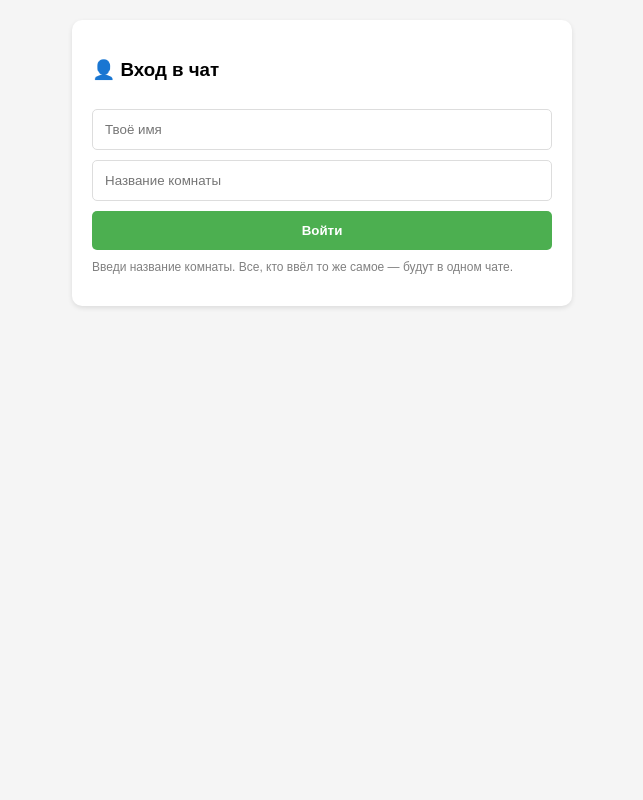
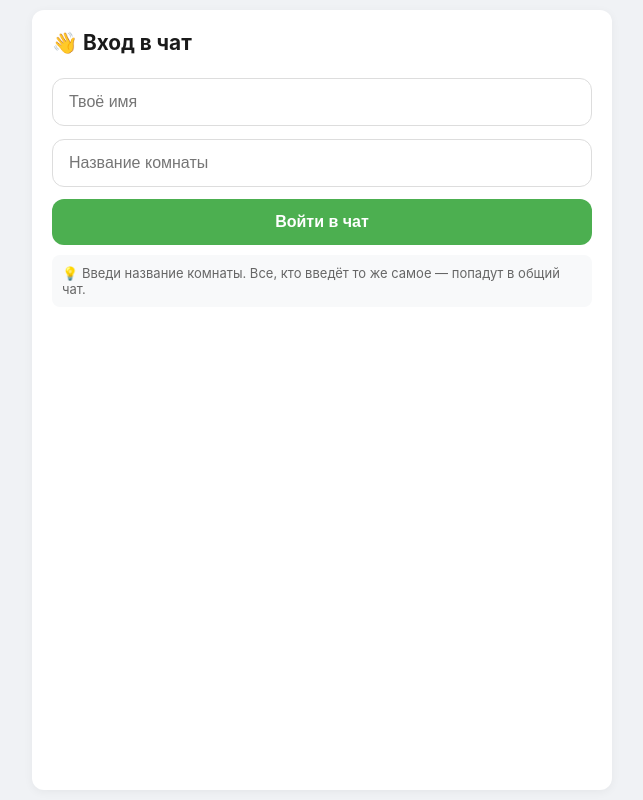
Before and after one commit to fkvcgxbxvkxmvx-lang/messehger, a Flask app: page / in a window 1280 px wide. Shown: the whole page, without its empty margins (318-961 px from the left). Run offline with Flask 3, Linux system fonts and the light colour scheme.

Commit message:
index.html

```diff
--- a/templates/index.html
+++ b/templates/index.html
@@ -2,124 +2,225 @@
 <html lang="ru">
 <head>
     <meta charset="UTF-8">
-    <meta name="viewport" content="width=device-width, initial-scale=1.0">
-    <title>Чат с комнатами</title>
+    <meta name="viewport" content="width=device-width, initial-scale=1.0, maximum-scale=1.0, user-scalable=no">
+    <title>Мой Чат</title>
+
+    <!-- PWA Manifest и иконки -->
+    <link rel="manifest" href="/static/manifest.json">
+    <meta name="theme-color" content="#4CAF50">
+    <link rel="apple-touch-icon" href="/static/icon-192.png">
+
     <style>
+        * {
+            box-sizing: border-box;
+            margin: 0;
+            padding: 0;
+        }
+
         body {
-            font-family: Arial, sans-serif;
-            max-width: 500px;
-            margin: auto;
-            padding: 20px;
-            background: #f5f5f5;
+            font-family: -apple-system, BlinkMacSystemFont, 'Segoe UI', Roboto, Helvetica, Arial, sans-serif;
+            max-width: 600px;
+            margin: 0 auto;
+            padding: 10px;
+            background: #f0f2f5;
+            min-height: 100vh;
+            display: flex;
+            flex-direction: column;
         }
+
         #login-box, #chat-box {
             background: white;
-            border-radius: 10px;
+            border-radius: 12px;
             padding: 20px;
-            box-shadow: 0 2px 5px rgba(0,0,0,0.1);
+            box-shadow: 0 2px 10px rgba(0,0,0,0.05);
+            flex: 1;
+            display: flex;
+            flex-direction: column;
         }
+
         #chat-box {
             display: none;
+            height: calc(100vh - 20px);
+            max-height: 800px;
         }
+
+        h3 {
+            margin-bottom: 15px;
+            color: #1a1a1a;
+            font-size: 1.3rem;
+            display: flex;
+            align-items: center;
+            gap: 8px;
+            flex-shrink: 0;
+        }
+
         #chat {
-            border: 1px solid #ddd;
-            height: 350px;
+            border: 1px solid #e0e0e0;
+            height: 100%;
             overflow-y: auto;
-            padding: 10px;
-            margin-bottom: 10px;
+            padding: 12px;
+            margin-bottom: 12px;
             background: #fafafa;
-            border-radius: 5px;
+            border-radius: 12px;
+            display: flex;
+            flex-direction: column;
+            gap: 8px;
         }
+
         .message {
-            margin-bottom: 8px;
-            padding: 5px 10px;
-            background: #e3f2fd;
-            border-radius: 15px;
-            display: inline-block;
-            max-width: 80%;
+            padding: 8px 12px;
+            border-radius: 18px;
+            max-width: 75%;
+            word-wrap: break-word;
+            white-space: pre-wrap;
+            overflow-wrap: break-word;
+            position: relative;
+            font-size: 15px;
+            line-height: 1.4;
+            box-shadow: 0 1px 2px rgba(0,0,0,0.05);
         }
+
         .my-message {
             background: #dcf8c6;
-            float: right;
-            clear: both;
+            align-self: flex-end;
+            border-bottom-right-radius: 4px;
         }
+
         .other-message {
-            background: #ffffff;
-            border: 1px solid #ddd;
-            float: left;
-            clear: both;
+            background: white;
+            border: 1px solid #e0e0e0;
+            align-self: flex-start;
+            border-bottom-left-radius: 4px;
         }
+
         .username {
-            font-weight: bold;
-            font-size: 12px;
-            color: #555;
+            font-weight: 600;
+            font-size: 13px;
+            color: #2c3e50;
+            margin-bottom: 3px;
+            opacity: 0.8;
         }
+
+        .my-message .username {
+            color: #1b5e20;
+        }
+
         input, button {
             width: 100%;
-            padding: 12px;
-            margin-top: 10px;
-            box-sizing: border-box;
+            padding: 14px 16px;
+            margin-top: 8px;
             border: 1px solid #ddd;
-            border-radius: 5px;
+            border-radius: 12px;
+            font-size: 16px;
+            transition: all 0.2s;
+            flex-shrink: 0;
         }
+
+        input:focus {
+            outline: none;
+            border-color: #4CAF50;
+            box-shadow: 0 0 0 3px rgba(76, 175, 80, 0.1);
+        }
+
         button {
             background: #4CAF50;
             color: white;
             border: none;
-            font-weight: bold;
+            font-weight: 600;
             cursor: pointer;
+            margin-top: 12px;
         }
+
         button:hover {
             background: #45a049;
         }
+
+        button:active {
+            transform: scale(0.98);
+        }
+
         #logout-btn {
             background: #f44336;
-            margin-top: 5px;
+            margin-top: 8px;
         }
-        .clearfix::after {
-            content: "";
-            clear: both;
-            display: table;
+
+        #logout-btn:hover {
+            background: #d32f2f;
         }
+
         .room-info {
             font-size: 14px;
             font-weight: normal;
+            color: #666;
+        }
+
+        .empty-chat {
+            text-align: center;
+            color: #999;
+            padding: 20px;
+            font-style: italic;
+        }
+
+        .input-group {
+            display: flex;
+            flex-direction: column;
+            gap: 5px;
+        }
+
+        .hint {
+            font-size: 13px;
+            color: #666;
+            margin-top: 10px;
+            padding: 10px;
+            background: #f8f9fa;
+            border-radius: 8px;
         }
     </style>
 </head>
 <body>
 
+<!-- ЭКРАН ВХОДА -->
 <div id="login-box">
-    <h3>👤 Вход в чат</h3>
-    <input id="name-input" placeholder="Твоё имя" autocomplete="off">
-    <input id="room-input" placeholder="Название комнаты" autocomplete="off">
-    <button onclick="login()">Войти</button>
-    <p style="font-size: 12px; color: gray; margin-top: 10px;">
-        Введи название комнаты. Все, кто ввёл то же самое — будут в одном чате.
-    </p>
+    <h3>👋 Вход в чат</h3>
+    <div class="input-group">
+        <input id="name-input" type="text" placeholder="Твоё имя" autocomplete="off" maxlength="20">
+        <input id="room-input" type="text" placeholder="Название комнаты" autocomplete="off" maxlength="30">
+    </div>
+    <button onclick="login()">Войти в чат</button>
+    <div class="hint">
+        💡 Введи название комнаты. Все, кто введёт то же самое — попадут в общий чат.
+    </div>
 </div>
 
+<!-- ЭКРАН ЧАТА -->
 <div id="chat-box">
-    <h3>💬 <span id="room-name"></span>
-        <span class="room-info">(Ты: <span id="current-user"></span>)</span>
+    <h3>
+        <span>💬</span>
+        <span id="room-name"></span>
+        <span class="room-info">(<span id="current-user"></span>)</span>
     </h3>
-    <div id="chat" class="clearfix"></div>
-    <input id="msg-input" placeholder="Напиши сообщение" autocomplete="off">
-    <button onclick="sendMessage()">Отправить</button>
-    <button id="logout-btn" onclick="logout()">Выйти / Сменить комнату</button>
+
+    <div id="chat"></div>
+
+    <input id="msg-input" type="text" placeholder="Сообщение..." autocomplete="off" maxlength="500">
+    <button onclick="sendMessage()">📤 Отправить</button>
+    <button id="logout-btn" onclick="logout()">🚪 Выйти / Сменить комнату</button>
 </div>
 
 <script>
+// ========== ГЛОБАЛЬНЫЕ ПЕРЕМЕННЫЕ ==========
 let currentUser = localStorage.getItem("username") || "";
 let currentRoom = localStorage.getItem("room") || "";
 
+// ========== ИНИЦИАЛИЗАЦИЯ ==========
 if (currentUser && currentRoom) {
     showChat();
 } else {
-    document.getElementById("login-box").style.display = "block";
+    document.getElementById("login-box").style.display = "flex";
     document.getElementById("chat-box").style.display = "none";
 }
 
+// ========== ФУНКЦИЯ ВХОДА ==========
 function login() {
     let name = document.getElementById("name-input").value.trim();
     let room = document.getElementById("room-input").value.trim();
@@ -140,26 +241,29 @@ function login() {
     showChat();
 }
 
+// ========== ФУНКЦИЯ ВЫХОДА ==========
 function logout() {
     localStorage.removeItem("username");
     localStorage.removeItem("room");
     currentUser = "";
     currentRoom = "";
-    document.getElementById("login-box").style.display = "block";
+    document.getElementById("login-box").style.display = "flex";
     document.getElementById("chat-box").style.display = "none";
     document.getElementById("name-input").value = "";
     document.getElementById("room-input").value = "";
 }
 
+// ========== ПОКАЗАТЬ ЧАТ ==========
 function showChat() {
     document.getElementById("login-box").style.display = "none";
-    document.getElementById("chat-box").style.display = "block";
+    document.getElementById("chat-box").style.display = "flex";
     document.getElementById("current-user").innerText = currentUser;
-    document.getElementById("room-name").innerText = "🏠 " + currentRoom;
+    document.getElementById("room-name").innerText = currentRoom;
     loadMessages();
     document.getElementById("msg-input").focus();
 }
 
+// ========== ОТПРАВКА СООБЩЕНИЯ ==========
 function sendMessage() {
     let input = document.getElementById("msg-input");
     let msg = input.value.trim();
@@ -179,9 +283,10 @@ function sendMessage() {
         input.value = "";
         loadMessages();
     })
-    .catch(err => console.log("Ошибка:", err));
+    .catch(err => console.log("Ошибка отправки:", err));
 }
 
+// ========== ЗАГРУЗКА СООБЩЕНИЙ ==========
 function loadMessages() {
     fetch("/messages?room=" + encodeURIComponent(currentRoom))
     .then(res => res.json())
@@ -190,7 +295,7 @@ function loadMessages() {
         chat.innerHTML = "";
 
         if (data.length === 0) {
-            chat.innerHTML = "<p style='color: gray; text-align: center;'>Пока нет сообщений</p>";
+            chat.innerHTML = '<div class="empty-chat">✨ Пока нет сообщений. Напиши первым!</div>';
         } else {
             data.forEach(item => {
                 let div = document.createElement("div");
@@ -203,8 +308,8 @@ function loadMessages() {
                 }
 
                 div.innerHTML = `
-                    <div class="username">${item.username}</div>
-                    <div>${item.text}</div>
+                    <div class="username">${escapeHtml(item.username)}</div>
+                    <div>${escapeHtml(item.text)}</div>
                 `;
                 chat.appendChild(div);
             });
@@ -213,15 +318,36 @@ function loadMessages() {
     });
 }
 
+// ========== ЗАЩИТА ОТ XSS ==========
+function escapeHtml(text) {
+    let div = document.createElement("div");
+    div.textContent = text;
+    return div.innerHTML;
+}
+
+// ========== АВТООБНОВЛЕНИЕ ==========
 setInterval(loadMessages, 2000);
 
+// ========== ОТПРАВКА ПО ENTER ==========
 document.getElementById("msg-input").addEventListener("keypress", function(e) {
-    if (e.key === "Enter") sendMessage();
+    if (e.key === "Enter") {
+        sendMessage();
+    }
 });
 
 document.getElementById("room-input").addEventListener("keypress", function(e) {
-    if (e.key === "Enter") login();
+    if (e.key === "Enter") {
+        login();
+    }
 });
+
+// ========== PWA: SERVICE WORKER ==========
+if ('serviceWorker' in navigator) {
+    navigator.serviceWorker.register('/static/sw.js')
+        .then(() => console.log('✅ Service Worker зарегистрирован'))
+        .catch((err) => console.log('❌ Ошибка SW:', err));
+}
 </script>
+
 </body>
 </html>
```
